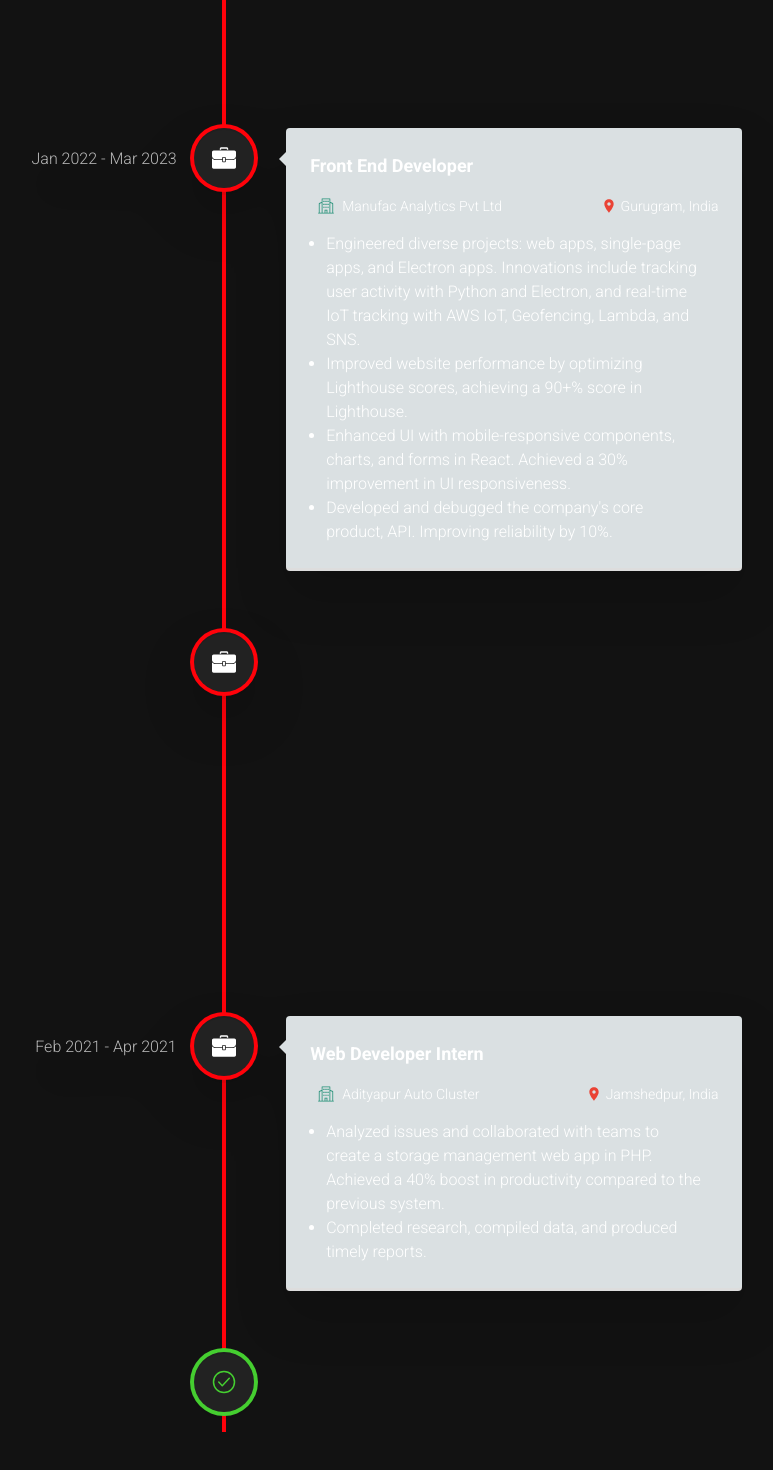
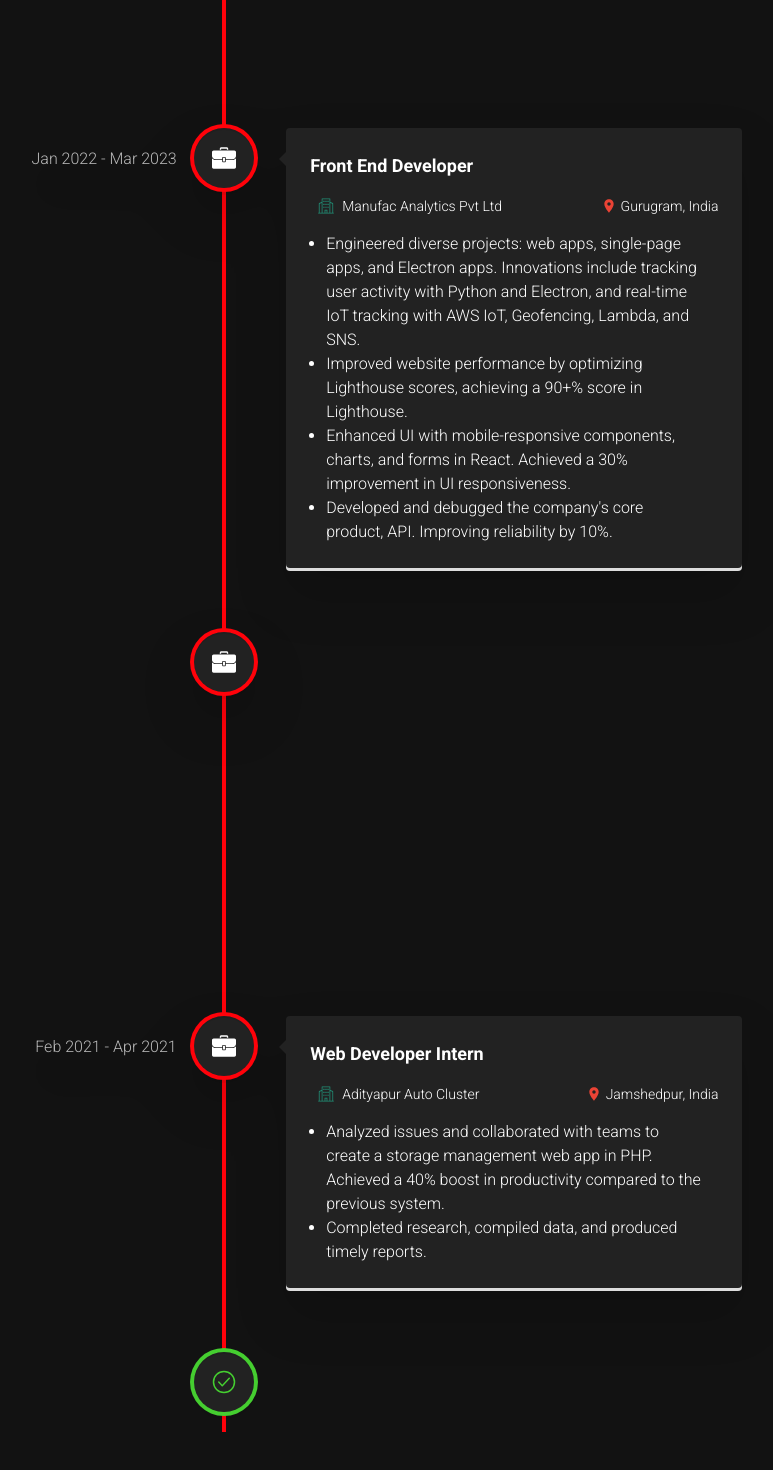
Before and after one commit to qur786/portfolio, a React (Vite) app: page / in a window 1280 px wide. Shown: the part 2860-4330 px from the top of the page, without its empty margins (416-1189 px from the left). Built offline with nearby package versions, Linux system fonts and the light colour scheme.

Commit message:
refactor: pass theme to experience

```diff
--- a/src/App.tsx
+++ b/src/App.tsx
@@ -12,9 +12,11 @@ import { MobileContext } from "./context/mobile-context";
 import { Fade, Slide } from "react-awesome-reveal";
 import ReactGA from "react-ga4";
 import { Footer } from "./components/Footer";
+import { ThemeContext } from "./context/theme-context";
 
 export function App(): JSX.Element {
   const [isParticlesEngineLoaded, setIsParticlesEngineLoaded] = useState(false);
+  const { theme } = useContext<ThemeContext>(ThemeContext);
   const mainRef = useRef<HTMLDivElement>(null);
   const aboutRef = useRef<HTMLDivElement>(null);
   const isMobile = useMobile(mainRef);
@@ -59,7 +61,7 @@ export function App(): JSX.Element {
           <About />
         </Slide>
         <Skills />
-        <Experience />
+        <Experience theme={theme} />
         <Projects />
       </div>
       <Footer />
--- a/src/components/Experience/index.tsx
+++ b/src/components/Experience/index.tsx
@@ -6,13 +6,19 @@ import "react-vertical-timeline-component/style.min.css";
 import { JobIcon } from "../../Icons/job";
 import { ExperienceItem } from "../ExperienceItem";
 import { CompleteIcon } from "../../Icons/complete";
+import type { Theme } from "../../context/utils";
 
-export function Experience(): JSX.Element {
+interface ExperienceProps {
+  theme?: Theme;
+}
+
+export function Experience({ theme }: ExperienceProps): JSX.Element {
   return (
     <div id="skills" className="px-0 py-8 flex flex-col gap-8">
       <h2 className="text-3xl text-primary font-bold">Experience</h2>
       <VerticalTimeline lineColor="#FF020A">
         <ExperienceItem
+          theme={theme}
           date="Apr 2023 - Sept 2023"
           icon={<JobIcon />}
           location={{ city: "Gurugram", country: "India" }}
@@ -26,6 +32,7 @@ export function Experience(): JSX.Element {
           ]}
         />
         <ExperienceItem
+          theme={theme}
           date="Jan 2022 - Mar 2023"
           icon={<JobIcon />}
           location={{ city: "Gurugram", country: "India" }}
@@ -39,6 +46,7 @@ export function Experience(): JSX.Element {
           ]}
         />
         <ExperienceItem
+          theme={theme}
           date="July 2021 - Jan 2022"
           icon={<JobIcon />}
           location={{ city: "Gurugram", country: "India" }}
@@ -51,6 +59,7 @@ export function Experience(): JSX.Element {
           ]}
         />
         <ExperienceItem
+          theme={theme}
           date="Feb 2021 - Apr 2021"
           icon={<JobIcon />}
           location={{ city: "Jamshedpur", country: "India" }}
```
